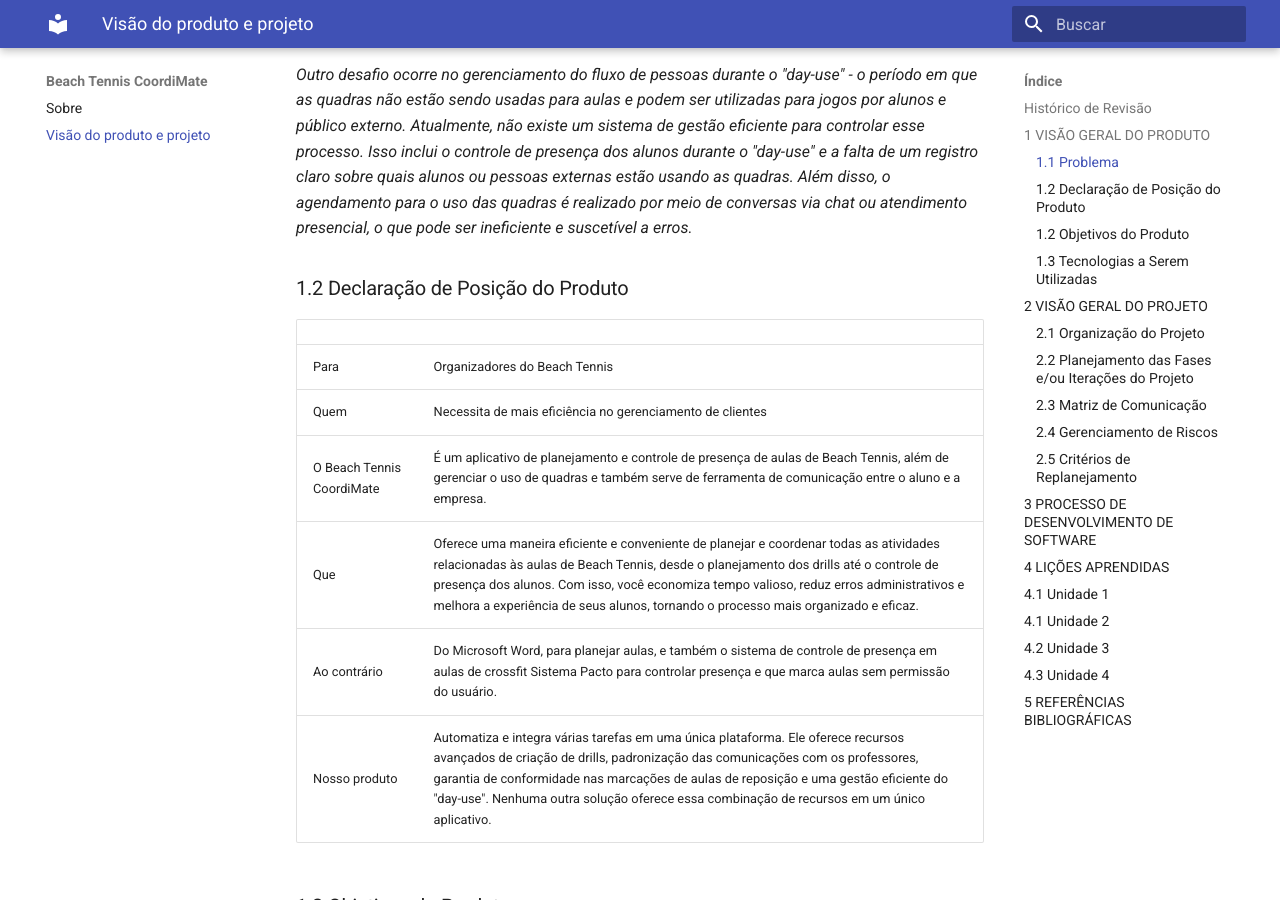
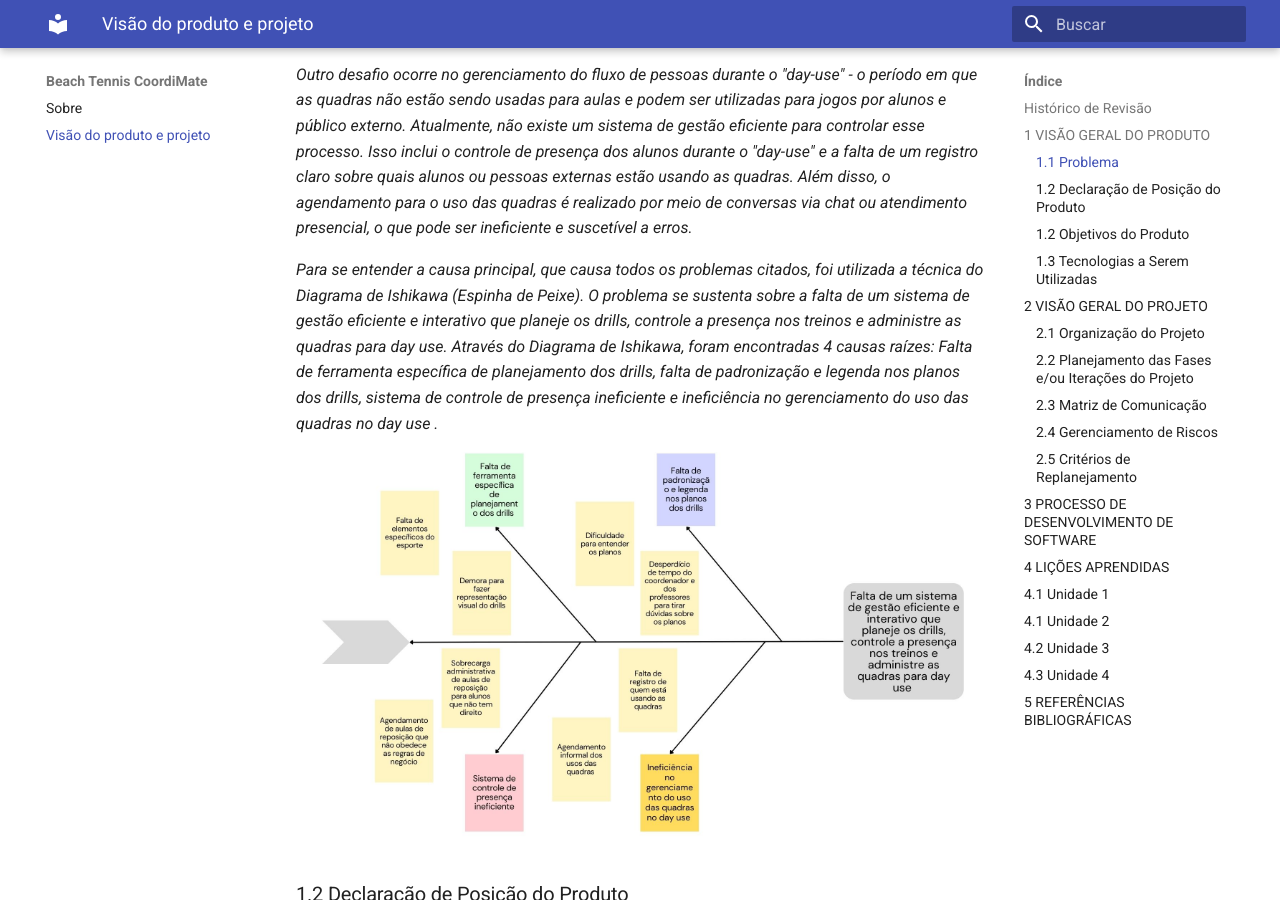
Before and after one commit to mdsreq-fga-unb/2023-2-BeachTennisCoordiMate, an MkDocs documentation site: the page built from docs/visao.md, in a window 1280 px wide and 900 px high, scrolled down 1137 px. Built offline with MkDocs 1.6.1 and Material for MkDocs 9.7.7, drawn with Linux system fonts in a browser that asks for light colours; nearby versions of some CDN libraries; some of the changed text lies outside the part shown.

Commit message:
(#1) Adição da foto do diagrama de Ishikawa ao Pages. Algumas tecnologias também foram adicionadas embora ainda falte algumas

```diff
--- a/docs/visao.md
+++ b/docs/visao.md
@@ -21,16 +21,37 @@
 
 *Outro desafio ocorre no gerenciamento do fluxo de pessoas durante o "day-use" - o período em que as quadras não estão sendo usadas para aulas e podem ser utilizadas para jogos por alunos e público externo. Atualmente, não existe um sistema de gestão eficiente para controlar esse processo. Isso inclui o controle de presença dos alunos durante o "day-use" e a falta de um registro claro sobre quais alunos ou pessoas externas estão usando as quadras. Além disso, o agendamento para o uso das quadras é realizado por meio de conversas via chat ou atendimento presencial, o que pode ser ineficiente e suscetível a erros.*
 
+*Para se entender a causa principal, que causa todos os problemas citados, foi utilizada a técnica do Diagrama de Ishikawa (Espinha de Peixe). O problema se sustenta sobre a falta de um sistema de gestão eficiente e interativo que planeje os drills, controle a presença nos treinos e administre as quadras para day use. Através do Diagrama de Ishikawa, foram encontradas 4 causas raízes: Falta de ferramenta específica de planejamento dos drills, falta de padronização e legenda nos planos dos drills, sistema de controle de presença ineficiente e ineficiência no gerenciamento do uso das quadras no day use .*
+
+![Problema](assets/ishikawa.jpg)
 
 ### 1.2 Declaração de Posição do Produto
-|    |    |
-| ----- | ---- |
-| Para          | Organizadores do Beach Tennis |
-| Quem          | Necessita de mais eficiência no gerenciamento de clientes |
-| O Beach Tennis CoordiMate | É um aplicativo de planejamento e controle de presença de aulas de Beach Tennis, além de gerenciar o uso de quadras e também serve de ferramenta de comunicação entre o aluno e a empresa. |
-| Que           | Oferece uma maneira eficiente e conveniente de planejar e coordenar todas as atividades relacionadas às aulas de Beach Tennis, desde o planejamento dos drills até o controle de presença dos alunos. Com isso, você economiza tempo valioso, reduz erros administrativos e melhora a experiência de seus alunos, tornando o processo mais organizado e eficaz. |
-| Ao contrário  | Do Microsoft Word, para planejar aulas, e também o sistema de controle de presença em aulas de crossfit Sistema Pacto para controlar presença e que marca aulas sem permissão do usuário. |
-| Nosso produto | Automatiza e integra várias tarefas em uma única plataforma. Ele oferece recursos avançados de criação de drills, padronização das comunicações com os professores, garantia de conformidade nas marcações de aulas de reposição e uma gestão eficiente do "day-use". Nenhuma outra solução oferece essa combinação de recursos em um único aplicativo.|
+<table>
+  <tr>
+    <td>Para</td>
+    <td>Organizadores do Beach Tennis</td>
+  </tr>
+  <tr>
+    <td>Quem</td>
+    <td>Necessita de mais eficiência no gerenciamento de clientes</td>
+  </tr>
+  <tr>
+    <td>O Beach Tennis CoordiMate</td>
+    <td>É um aplicativo de planejamento e controle de presença de aulas de Beach Tennis, além de gerenciar o uso de quadras e também serve de ferramenta de comunicação entre o aluno e a empresa.</td>
+  </tr>
+  <tr>
+    <td>Que</td>
+    <td>Oferece uma maneira eficiente e conveniente de planejar e coordenar todas as atividades relacionadas às aulas de Beach Tennis, desde o planejamento dos drills até o controle de presença dos alunos. Com isso, você economiza tempo valioso, reduz erros administrativos e melhora a experiência de seus alunos, tornando o processo mais organizado e eficaz.</td>
+  </tr>
+  <tr>
+    <td>Ao contrário</td>
+    <td>Do Microsoft Word, para planejar aulas, e também o sistema de controle de presença em aulas de crossfit Sistema Pacto para controlar presença e que marca aulas sem permissão do usuário.</td>
+  </tr>
+  <tr>
+    <td>Nosso produto</td>
+    <td>Automatiza e integra várias tarefas em uma única plataforma. Ele oferece recursos avançados de criação de drills, padronização das comunicações com os professores, garantia de conformidade nas marcações de aulas de reposição e uma gestão eficiente do "day-use". Nenhuma outra solução oferece essa combinação de recursos em um único aplicativo.</td>
+  </tr>
+</table>
 
 ### 1.2 Objetivos do Produto
 
@@ -41,6 +62,12 @@
 - Gerenciar eficientemente o fluxo de pessoas durante o "day-use", proporcionando uma experiência mais organizada e segura.
 
 ### 1.3 Tecnologias a Serem Utilizadas
+
+| Categoria | Tecnologia |
+| ----- | ---- |
+| Linguagem de programação | TypeScript, JavaScript |
+| Framework de frontend | React |
+| Banco de dados | PostgreSQL |
 
 ## 2 VISÃO GERAL DO PROJETO
 
```
Also changed, not shown: docs/assets/ishikawa.jpg (added).
